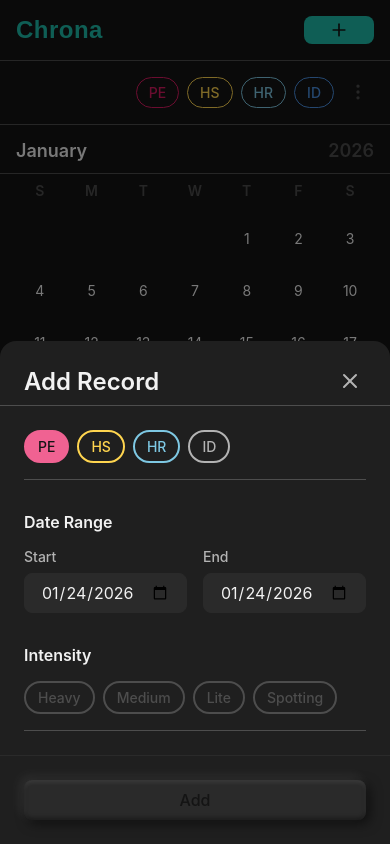
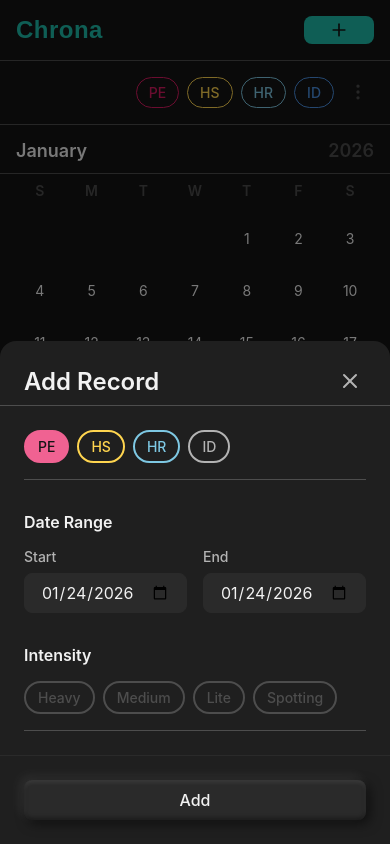
Before and after one commit to weavrk/chrona, a React (Vite) app: page / in a window 390 px wide. Both pictures are taken after a click on the button 339 px from the left and 30 px from the top of the page. Shown: the top 844 px of the page. Built offline with nearby package versions, Linux system fonts and the light colour scheme; a web font is replaced by a local one.

Commit message:
Fix ds-button-primary text color to gray-800, make date inputs auto-width for better mobile fit

```diff
--- a/src/styles/calendar.css
+++ b/src/styles/calendar.css
@@ -296,10 +296,10 @@
 }
 
 .date-input-group {
-  flex: 1;
   display: flex;
   flex-direction: column;
   gap: 8px;
+  flex: 0 1 auto;
   min-width: 0;
 }
 
@@ -310,7 +310,7 @@
 }
 
 .date-input {
-  width: 100%;
+  width: auto;
   padding: var(--spacing-sm) var(--spacing-md);
   background: var(--color-background-components, var(--bg-card));
   border: 1px solid var(--color-background-components, var(--bg-card));
--- a/src/styles/design-system.css
+++ b/src/styles/design-system.css
@@ -333,7 +333,7 @@
   width: 100%;
   padding: var(--spacing-md);
   background-color: var(--button-primary, #2a2a2a);
-  color: var(--text-primary);
+  color: var(--gray-800);
   border: none;
   border-radius: var(--border-radius);
   font-size: 1rem;
--- a/src/styles/index.css
+++ b/src/styles/index.css
@@ -3090,7 +3090,7 @@ img {
   width: 100%;
   padding: var(--spacing-md);
   background-color: var(--color-background-components, var(--button-primary, #2a2a2a));
-  color: var(--text-primary);
+  color: var(--gray-800);
   border: none;
   border-radius: var(--border-radius);
   font-size: 1rem;
```
